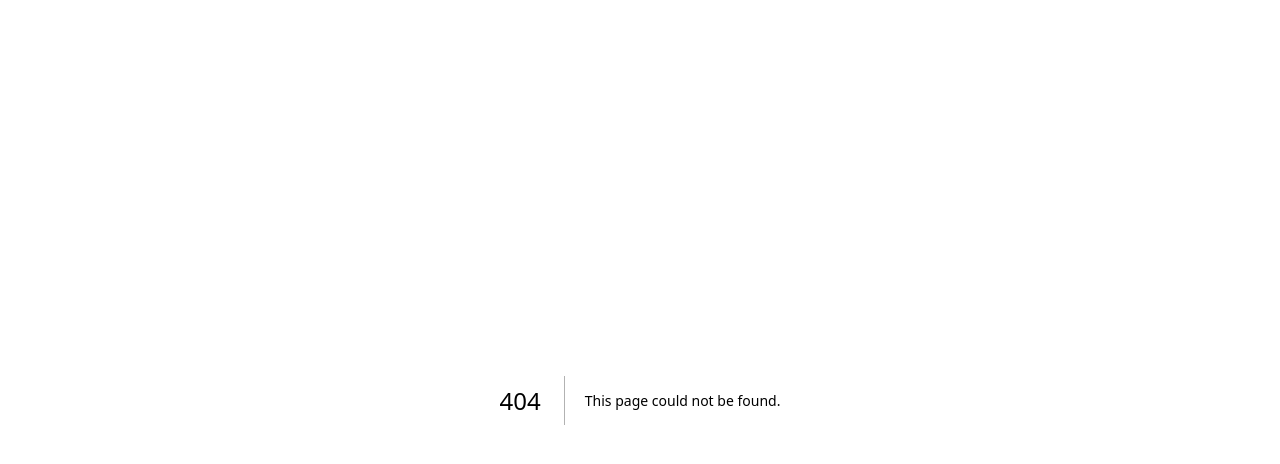
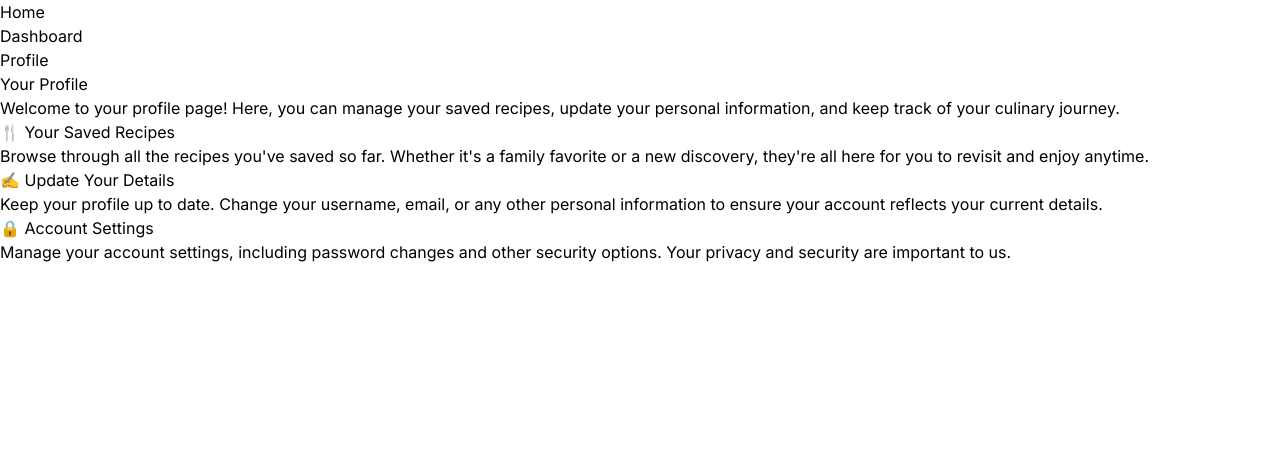
Before and after one commit to romanmicuda/recipe-manager-app, a Next.js app: page /dashboard/profile in a window 1280 px wide. Before the commit this address had no page. Shown: the top 464 px of the page. Built offline with nearby package versions, Linux system fonts and the light colour scheme.

Commit message:
feat: add navigation to welcome, dashboard and profile page

```diff
--- /dev/null
+++ b/src/app/components/NavBar.tsx
@@ -0,0 +1,24 @@
+import Link from "next/link";
+import React from "react";
+
+function NavBar() {
+  return (
+    <div>
+      <nav>
+        <ul>
+          <li>
+            <Link href="/">Home</Link>
+          </li>
+          <li>
+            <Link href="/dashboard">Dashboard</Link>
+          </li>
+          <li>
+            <Link href="/dashboard/profile">Profile</Link>
+          </li>
+        </ul>
+      </nav>
+    </div>
+  );
+}
+
+export default NavBar;
--- a/src/app/components/RecipeSearch.tsx
+++ b/src/app/components/RecipeSearch.tsx
@@ -35,7 +35,7 @@ export const RecipeSearch: React.FC = () => {
           type="text"
           value={ingredients}
           onChange={(e) => setIngredients(e.target.value)}
-          placeholder="Enter ingredients (comma separated)"
+          placeholder="Enter ingredients"
         />
         <button onClick={handleSearch} disabled={loading}>
           {loading ? "Searching..." : "Search"}
--- /dev/null
+++ b/src/app/components/Welcome.tsx
@@ -0,0 +1,61 @@
+import Link from "next/link";
+import React from "react";
+
+function Welcome() {
+  return (
+    <div>
+      <h1>Welcome to Recipe Finder and Manager</h1>
+      <p>
+        Discover your passion for cooking with our easy-to-use recipe app!
+        Whether you're just starting your culinary journey or looking to try
+        something new, we're here to help you explore, create, and enjoy.
+      </p>
+
+      <section>
+        <h2>🔍 Find Recipes with What You Have</h2>
+        <p>
+          Got a few ingredients but no idea what to cook? Enter what you have,
+          and we'll show you delicious recipes you can make right now. Cooking
+          is all about creativity—let's see what you can come up with!
+        </p>
+      </section>
+
+      <section>
+        <h2>❤️ Save and Share Your Favorites</h2>
+        <p>
+          Found a recipe that blew your mind? Save it to your profile and share
+          it with friends! Cooking is more fun when you share your successes
+          (and even your fails) with others.
+        </p>
+      </section>
+
+      <section>
+        <h2>📝 Create Your Own Recipes</h2>
+        <p>
+          Have a recipe idea? Add it to our app and make it your own! Experiment
+          with ingredients, try new techniques, and discover your signature
+          dish. Remember, every great chef started with an idea.
+        </p>
+      </section>
+
+      <section>
+        <h2>🛒 Make Shopping Simple</h2>
+        <p>
+          Planning a meal? Generate a shopping list based on your chosen recipes
+          and make your grocery trips a breeze. Focus on what matters—creating
+          amazing dishes!
+        </p>
+      </section>
+
+      <div>
+        <p>
+          Ready to dive into the world of cooking? Start exploring, get
+          inspired, and let's make something incredible together!
+        </p>
+      </div>
+      <Link href="/dashboard">Find the recipes</Link>
+    </div>
+  );
+}
+
+export default Welcome;
--- /dev/null
+++ b/src/app/dashboard/layout.tsx
@@ -0,0 +1,16 @@
+import NavBar from "../components/NavBar";
+
+export default function RootLayout({
+  children,
+}: Readonly<{
+  children: React.ReactNode;
+}>) {
+  return (
+    <html lang="en">
+      <body>
+        <NavBar />
+        {children}
+      </body>
+    </html>
+  );
+}
--- /dev/null
+++ b/src/app/dashboard/page.tsx
@@ -0,0 +1,29 @@
+import React from "react";
+import { RecipeSearch } from "../components/RecipeSearch";
+
+function Dashboard() {
+  return (
+    <div>
+      <h1>Welcome to Your Culinary Dashboard</h1>
+      <p>
+        This is your personal cooking space where you can unleash your
+        creativity and discover endless possibilities. Whether you're looking to
+        try something new or perfect your favorite dishes, the journey starts
+        here.
+      </p>
+
+      <section>
+        <h2>✨ Start Your Recipe Adventure</h2>
+        <p>
+          Enter the ingredients you have on hand, and let us inspire you with a
+          variety of delicious recipes. Cooking is an adventure, and every great
+          dish begins with a little curiosity and a lot of imagination.
+        </p>
+      </section>
+
+      <RecipeSearch />
+    </div>
+  );
+}
+
+export default Dashboard;
--- /dev/null
+++ b/src/app/dashboard/profile/page.tsx
@@ -0,0 +1,44 @@
+// src/app/profile/page.tsx
+
+import React from "react";
+
+function Profile() {
+  return (
+    <div>
+      <h1>Your Profile</h1>
+      <p>
+        Welcome to your profile page! Here, you can manage your saved recipes,
+        update your personal information, and keep track of your culinary
+        journey.
+      </p>
+
+      <section>
+        <h2>🍴 Your Saved Recipes</h2>
+        <p>
+          Browse through all the recipes you've saved so far. Whether it's a
+          family favorite or a new discovery, they're all here for you to
+          revisit and enjoy anytime.
+        </p>
+      </section>
+
+      <section>
+        <h2>✍️ Update Your Details</h2>
+        <p>
+          Keep your profile up to date. Change your username, email, or any
+          other personal information to ensure your account reflects your
+          current details.
+        </p>
+      </section>
+
+      <section>
+        <h2>🔒 Account Settings</h2>
+        <p>
+          Manage your account settings, including password changes and other
+          security options. Your privacy and security are important to us.
+        </p>
+      </section>
+    </div>
+  );
+}
+
+export default Profile;
--- a/src/app/layout.tsx
+++ b/src/app/layout.tsx
@@ -1,6 +1,8 @@
 import type { Metadata } from "next";
 import { Inter } from "next/font/google";
 import "./globals.css";
+import NavBar from "./components/NavBar";
+import { useRouter } from "next/router";
 
 const inter = Inter({ subsets: ["latin"] });
 
--- a/src/app/page.tsx
+++ b/src/app/page.tsx
@@ -1,15 +1,10 @@
 import React from "react";
-import { RecipeSearch } from "./components/RecipeSearch";
+import Welcome from "./components/Welcome";
 
 const HomePage = () => {
   return (
     <main className="container">
-      <h1>Recipe Finder and Manager</h1>
-      <p>
-        Search for recipes, save your favorites, and create shopping lists based
-        on your chosen recipes!
-      </p>
-      <RecipeSearch />
+      <Welcome />
     </main>
   );
 };
```
